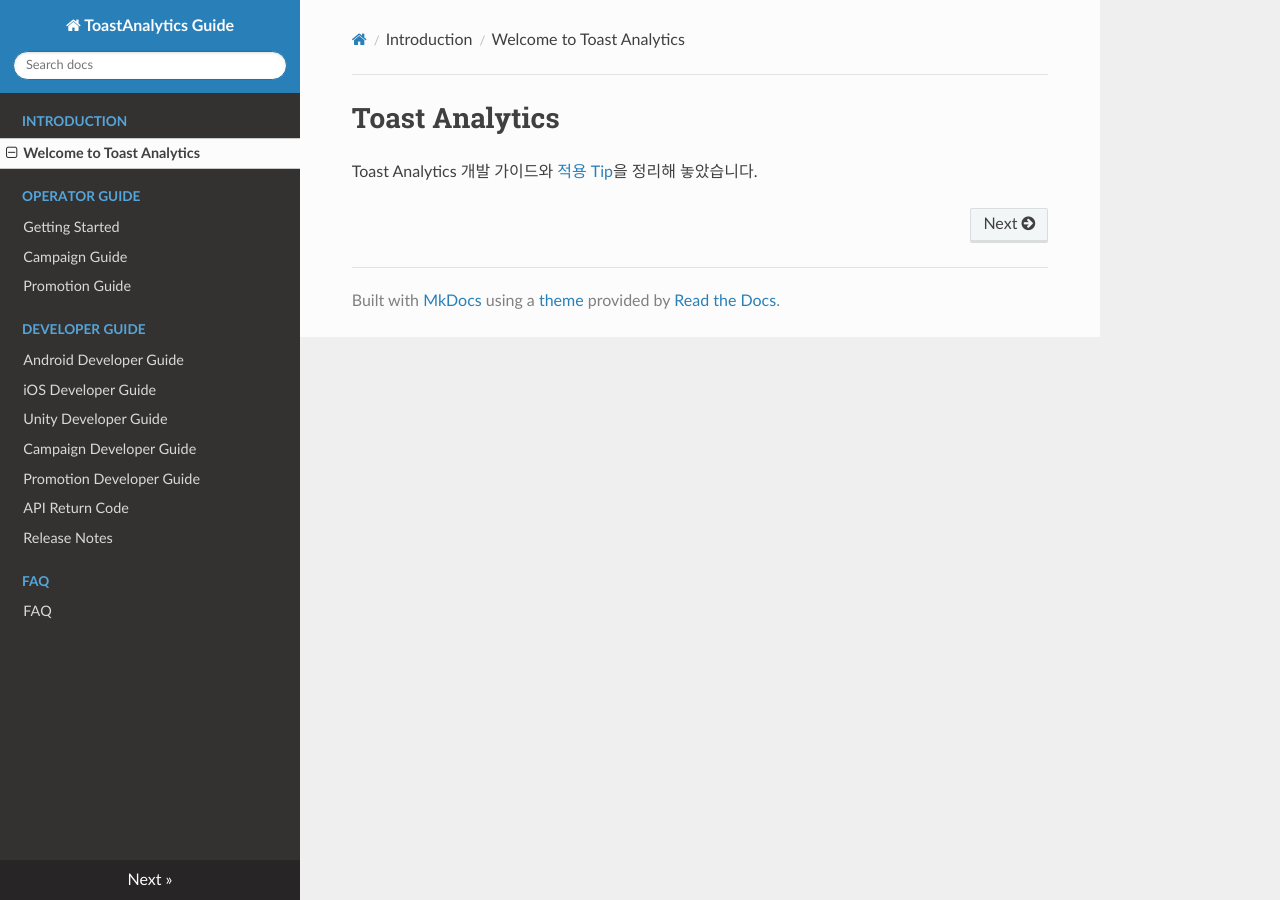
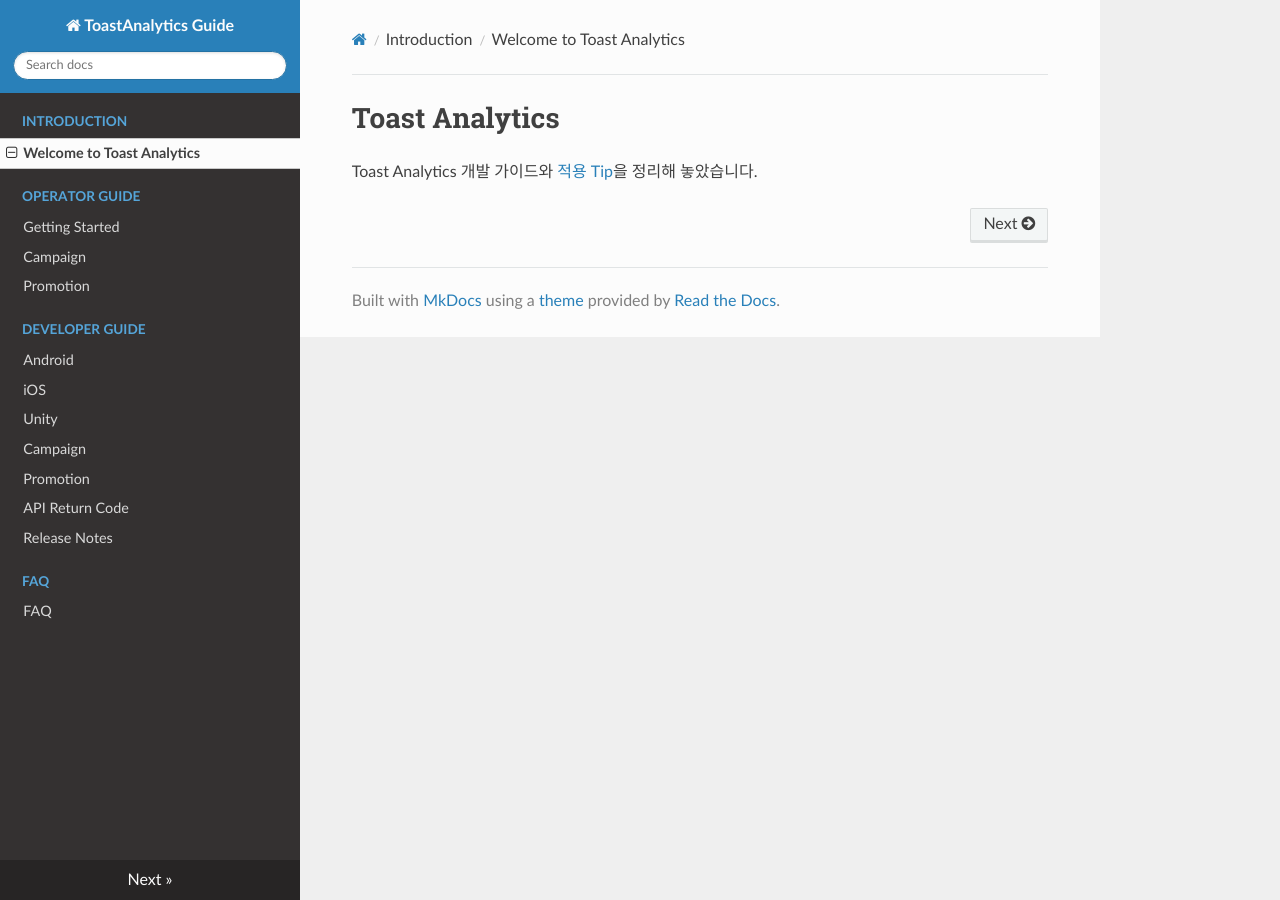
Before and after one commit to ToastAnalytics/ToastAnalytics, an MkDocs documentation site: the page built from docs/index.md, in a window 1280 px wide. Built offline with MkDocs 1.6.1, drawn with Linux system fonts in a browser that asks for light colours; nearby versions of some CDN libraries; old or Windows-style settings are respelled for this version of MkDocs.

Commit message:
Update mkdocs.yml
.

```diff
--- a/mkdocs.yml
+++ b/mkdocs.yml
@@ -7,14 +7,14 @@
 - ['index.md', 'Introduction', 'Welcome to Toast Analytics']
 
 - ['Developer/1. Getting Started.md', 'Operator Guide', 'Getting Started']
-- ['Developer/2. Campaign Guide.md', 'Operator Guide', 'Campaign Guide']
-- ['Developer/3. Promotion Guide.md', 'Operator Guide', 'Promotion Guide']
+- ['Developer/2. Campaign Guide.md', 'Operator Guide', 'Campaign']
+- ['Developer/3. Promotion Guide.md', 'Operator Guide', 'Promotion']
 
-- ['Developer/4. Android Developer Guide.md', 'Developer Guide', 'Android Developer Guide']
-- ['Developer/5. iOS Developer Guide.md', 'Developer Guide', 'iOS Developer Guide']
-- ['Developer/6. Unity Developer Guide.md', 'Developer Guide', 'Unity Developer Guide']
-- ['Developer/7. Campaign Developer Guide.md', 'Developer Guide', 'Campaign Developer Guide']
-- ['Developer/8. Promotion Developer Guide.md', 'Developer Guide', 'Promotion Developer Guide']
+- ['Developer/4. Android Developer Guide.md', 'Developer Guide', 'Android']
+- ['Developer/5. iOS Developer Guide.md', 'Developer Guide', 'iOS']
+- ['Developer/6. Unity Developer Guide.md', 'Developer Guide', 'Unity']
+- ['Developer/7. Campaign Developer Guide.md', 'Developer Guide', 'Campaign']
+- ['Developer/8. Promotion Developer Guide.md', 'Developer Guide', 'Promotion']
 - ['Developer/9. Error Code.md', 'Developer Guide', 'API Return Code']
 - ['Developer/10. Release Notes.md', 'Developer Guide', 'Release Notes']
 
```
